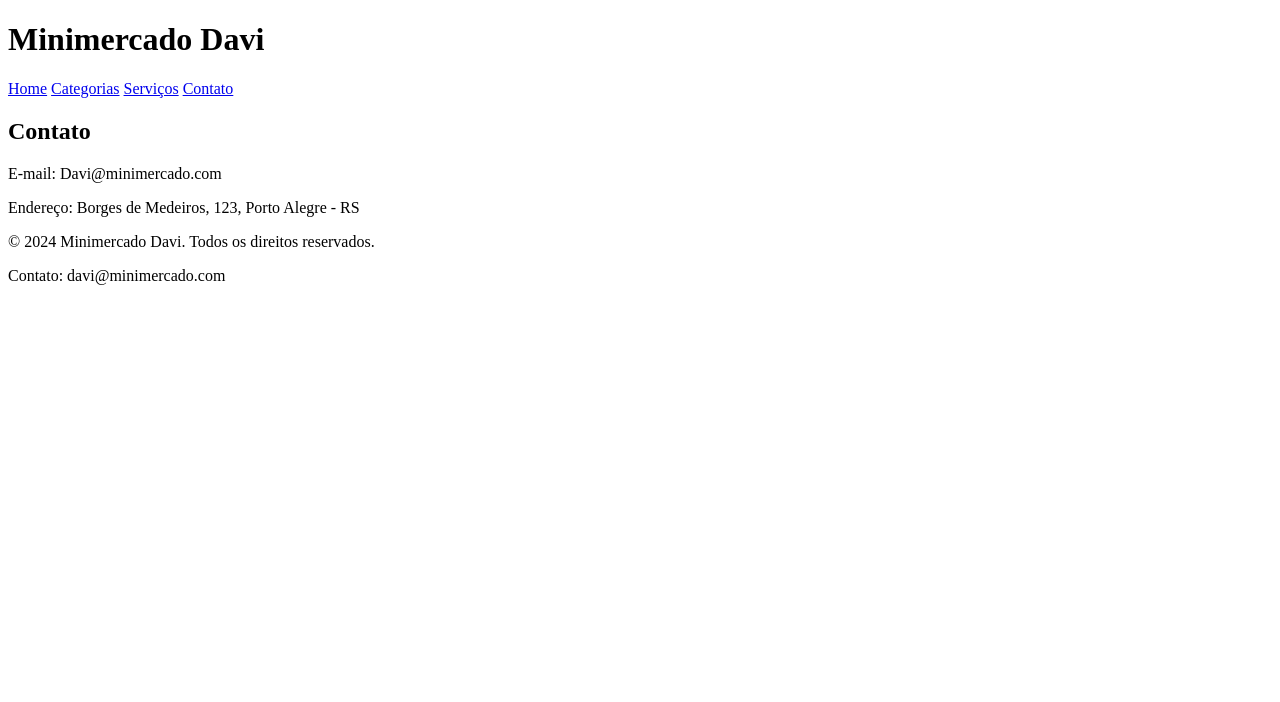
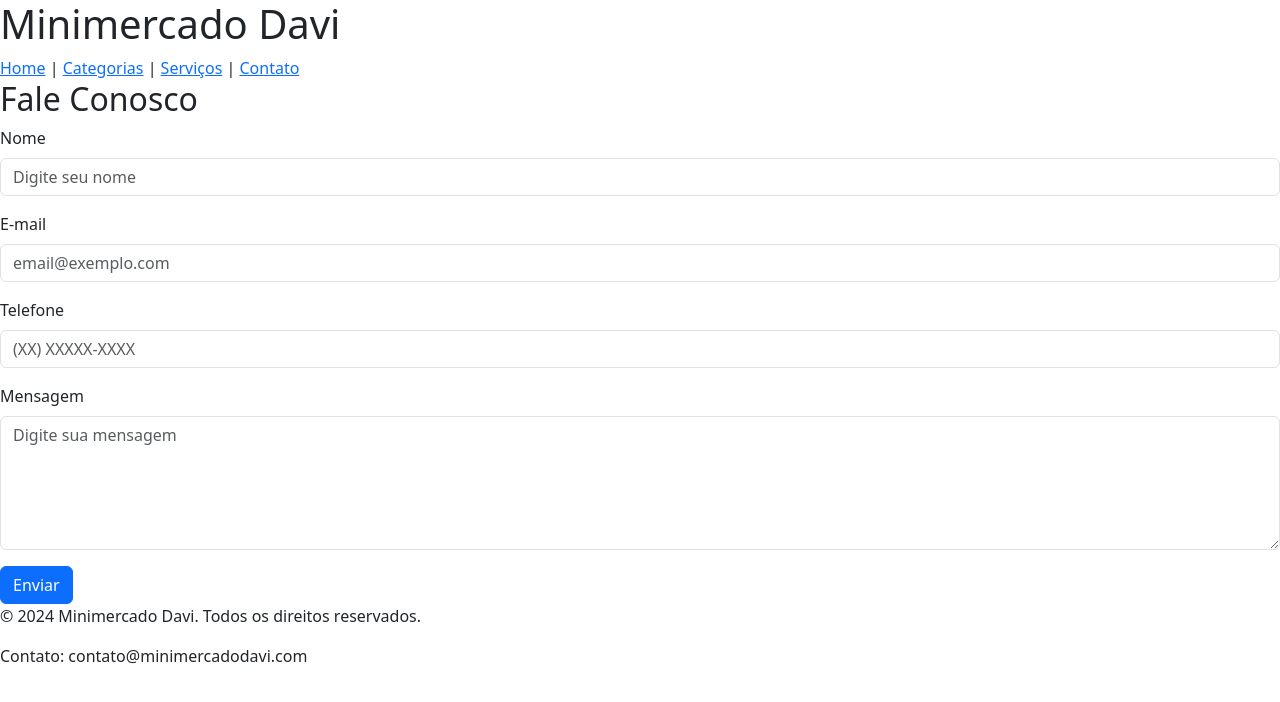
Before and after one commit to edsonlaimer/Minimercado-Davi, a plain HTML site: page contato.html in a window 1280 px wide. Drawn offline with nearby package versions, Linux system fonts and the light colour scheme.

Commit message:
Update contato.html

```diff
--- a/contato.html
+++ b/contato.html
@@ -1,30 +1,52 @@
 <!DOCTYPE html>
-<html lang="pt-BR">
+<html lang="pt-br">
 <head>
   <meta charset="UTF-8">
   <meta name="viewport" content="width=device-width, initial-scale=1.0">
   <title>Contato - Minimercado Davi</title>
+  <link href="https://cdn.jsdelivr.net/npm/bootstrap@5.3.0/dist/css/bootstrap.min.css" rel="stylesheet">
+  <link rel="stylesheet" href="style.css">
 </head>
 <body>
-  <header>
+  <header class="header">
     <h1>Minimercado Davi</h1>
     <nav>
-      <a href="index.html">Home</a>
-      <a href="categorias.html">Categorias</a>
-      <a href="servicos.html">Serviços</a>
+      <a href="index.html">Home</a> |
+      <a href="categorias.html">Categorias</a> |
+      <a href="servicos.html">Serviços</a> |
       <a href="contato.html">Contato</a>
     </nav>
   </header>
 
   <main>
-    <h2>Contato</h2>
-    <p>E-mail: Davi@minimercado.com</p>
-    <p>Endereço: Borges de Medeiros, 123, Porto Alegre - RS</p>
+    <h2>Fale Conosco</h2>
+    <form id="formContato" class="form-group">
+      <div class="mb-3">
+        <label for="nome" class="form-label">Nome</label>
+        <input type="text" id="nome" class="form-control" placeholder="Digite seu nome" required>
+      </div>
+      <div class="mb-3">
+        <label for="email" class="form-label">E-mail</label>
+        <input type="email" id="email" class="form-control" placeholder="email@exemplo.com" required>
+      </div>
+      <div class="mb-3">
+        <label for="telefone" class="form-label">Telefone</label>
+        <input type="tel" id="telefone" class="form-control" placeholder="(XX) XXXXX-XXXX" required>
+      </div>
+      <div class="mb-3">
+        <label for="mensagem" class="form-label">Mensagem</label>
+        <textarea id="mensagem" class="form-control" placeholder="Digite sua mensagem" rows="5" required></textarea>
+      </div>
+      <button type="submit" class="btn btn-primary">Enviar</button>
+    </form>
   </main>
 
-  <footer>
+  <footer class="footer">
     <p>&copy; 2024 Minimercado Davi. Todos os direitos reservados.</p>
-    <p>Contato: davi@minimercado.com</p>
+    <p>Contato: contato@minimercadodavi.com</p>
   </footer>
+
+  <script src="https://cdn.jsdelivr.net/npm/bootstrap@5.3.0/dist/js/bootstrap.bundle.min.js"></script>
+  <script src="jsscript.js"></script>
 </body>
 </html>
```
